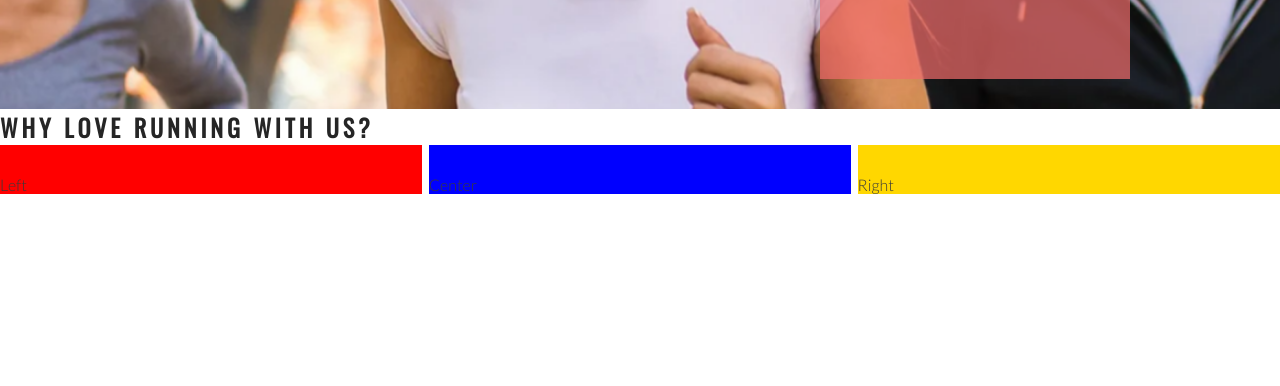
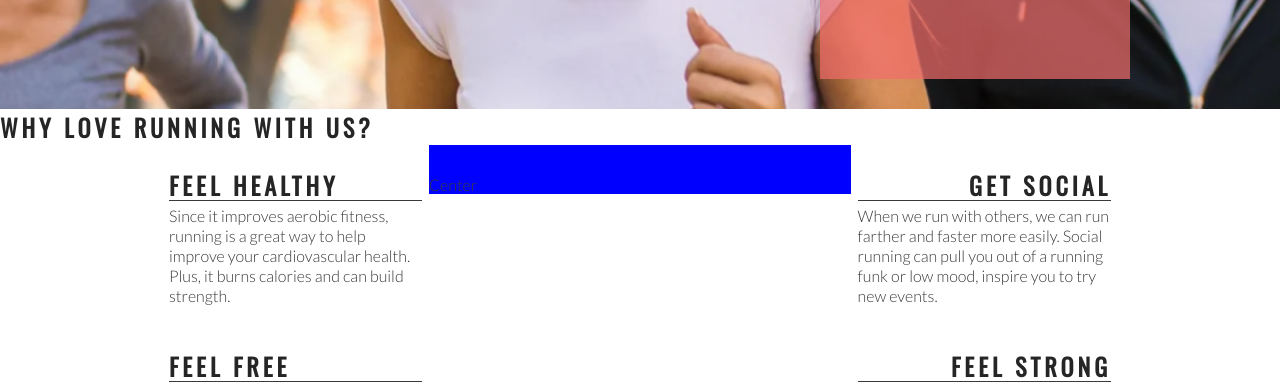
Before and after one commit to josipcodes/love-running, a plain HTML site: page index.html in a window 1280 px wide. Shown: the part 566-952 px from the top of the page. Drawn offline with nearby package versions, Linux system fonts and the light colour scheme.

Commit message:
Add right about section content and style

```diff
--- a/assets/css/style.css
+++ b/assets/css/style.css
@@ -122,14 +122,12 @@ h1, h2 {
     padding-top: 30px;
     width: 33%;
     float: left;
-    background-color: red;
 }
 
 #right-about {
     padding-top: 30px;
     width: 33%;
     float: right;
-    background-color: gold;
 }
 
 #center-about {
@@ -138,3 +136,29 @@ h1, h2 {
     margin: 0 auto;
     background-color: blue;
 }
+
+hr {
+    border-top: 1px solid #3a3a3a;
+    width: 100%;
+    margin: 5px 0;
+}
+
+.left-about-heading {
+    width: 60%;
+    float: right;
+    line-height: 20px;
+    clear: both;
+    margin-bottom: 50px;
+}
+
+.right-about-heading {
+    width: 60%;
+    float: left;
+    line-height: 20px;
+    clear: both;
+    margin-bottom: 50px;
+}
+
+.right-about-heading h2 {
+    text-align: right;
+}
--- a/index.html
+++ b/index.html
@@ -39,8 +39,38 @@
     </section>
     <section id="club-ethos">
         <h1>Why Love Running With Us?</h1>
-        <div id="left-about">Left</div>
-        <div id="right-about">Right</div>
+        <div id="left-about">
+            <div class="left-about-heading">
+                <h2>Feel Healthy</h2>
+                <hr>
+                <p>
+                    Since it improves aerobic fitness, running is a great way to help improve your cardiovascular health. Plus, it burns calories and can build strength.
+                </p>
+            </div>
+            <div class="left-about-heading">
+                <h2>Feel Free</h2>
+                <hr>
+                <p>
+                    Physical exercise, running included, is known to release endorphins in the brain. Endorphins make you more energetic, more awake and, yes, happier.
+                </p>
+            </div>
+        </div>
+        <div id="right-about">
+            <div class="right-about-heading">
+                <h2>Get Social</h2>
+                <hr>
+                <p>
+                    When we run with others, we can run farther and faster more easily. Social running can pull you out of a running funk or low mood, inspire you to try new events.
+                </p>
+            </div>
+            <div class="right-about-heading">
+                <h2>Feel Strong</h2>
+                <hr>
+                <p>
+                    Running strengthens your heart by pumping blood more effectively through your body.
+                </p>
+            </div>
+        </div>
         <div id="center-about">Center</div>
     </section>
     <section>
```
